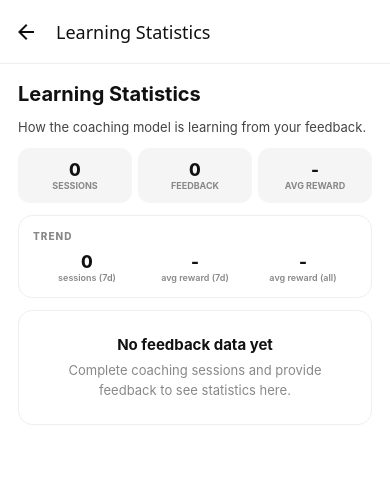
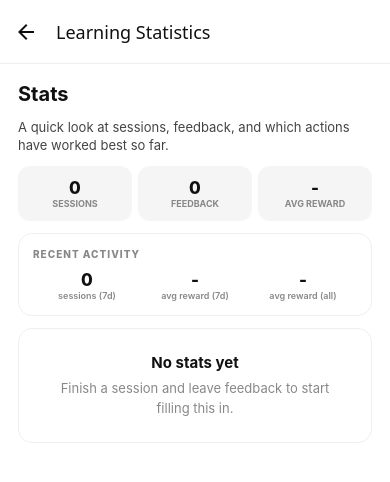
Before and after one commit to SieonLee/Cue, a React Native app: screen /Statistics in a window 390 px wide. Shown: the top 482 px of the page. Built offline with nearby package versions, Linux system fonts and the light colour scheme.

Commit message:
Tighten UI copy in src/screens/StatisticsScreen.tsx

```diff
--- a/src/screens/StatisticsScreen.tsx
+++ b/src/screens/StatisticsScreen.tsx
@@ -106,8 +106,8 @@ export function StatisticsScreen() {
 
   return (
     <ScrollView contentContainerStyle={styles.container}>
-      <Text style={styles.title}>Learning Statistics</Text>
-      <Text style={styles.subtitle}>How the coaching model is learning from your feedback.</Text>
+      <Text style={styles.title}>Stats</Text>
+      <Text style={styles.subtitle}>A quick look at sessions, feedback, and which actions have worked best so far.</Text>
 
       {/* Summary stats */}
       <View style={styles.statsRow}>
@@ -127,7 +127,7 @@ export function StatisticsScreen() {
 
       {/* 7-day vs All-time */}
       <View style={styles.card}>
-        <Text style={styles.cardLabel}>TREND</Text>
+        <Text style={styles.cardLabel}>Recent activity</Text>
         <View style={styles.trendRow}>
           <View style={styles.trendItem}>
             <Text style={styles.trendValue}>{data.last7Sessions}</Text>
@@ -147,7 +147,7 @@ export function StatisticsScreen() {
       {/* Reward distribution */}
       {totalFb > 0 && (
         <View style={styles.card}>
-          <Text style={styles.cardLabel}>FEEDBACK DISTRIBUTION</Text>
+          <Text style={styles.cardLabel}>Feedback mix</Text>
           {([
             { label: "Good", count: data.rewardDistribution.good, color: colors.teal },
             { label: "Okay", count: data.rewardDistribution.okay, color: colors.orange },
@@ -167,7 +167,7 @@ export function StatisticsScreen() {
       {/* Action performance */}
       {data.actionStats.length > 0 && (
         <View style={styles.card}>
-          <Text style={styles.cardLabel}>ACTION PERFORMANCE</Text>
+          <Text style={styles.cardLabel}>Action results</Text>
           {data.actionStats.slice(0, 10).map((a) => (
             <View key={a.action} style={styles.actionRow}>
               <View style={{ flex: 1 }}>
@@ -185,8 +185,8 @@ export function StatisticsScreen() {
 
       {data.totalFeedback === 0 && (
         <View style={styles.emptyCard}>
-          <Text style={styles.emptyText}>No feedback data yet</Text>
-          <Text style={styles.emptySubtext}>Complete coaching sessions and provide feedback to see statistics here.</Text>
+          <Text style={styles.emptyText}>No stats yet</Text>
+          <Text style={styles.emptySubtext}>Finish a session and leave feedback to start filling this in.</Text>
         </View>
       )}
     </ScrollView>
```
